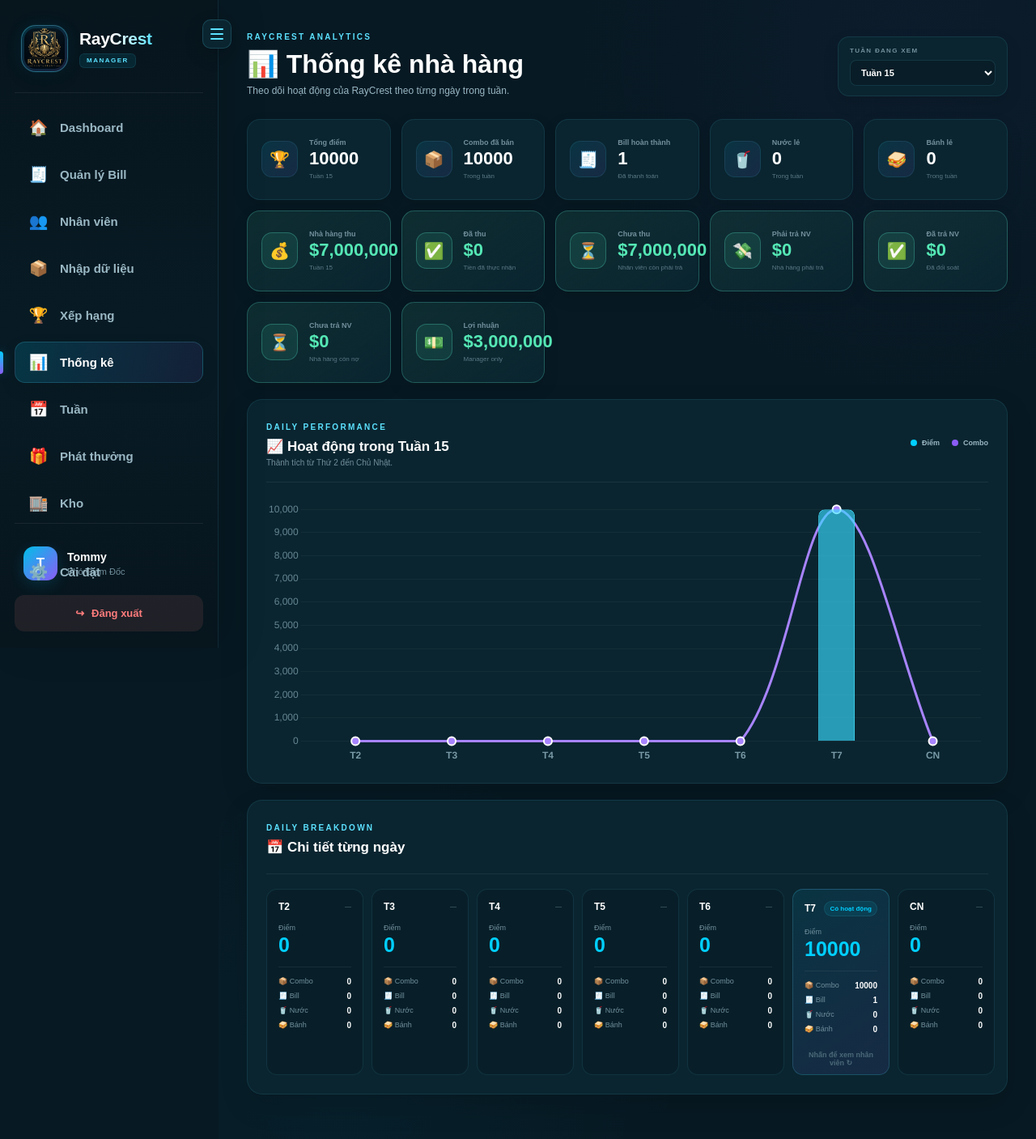
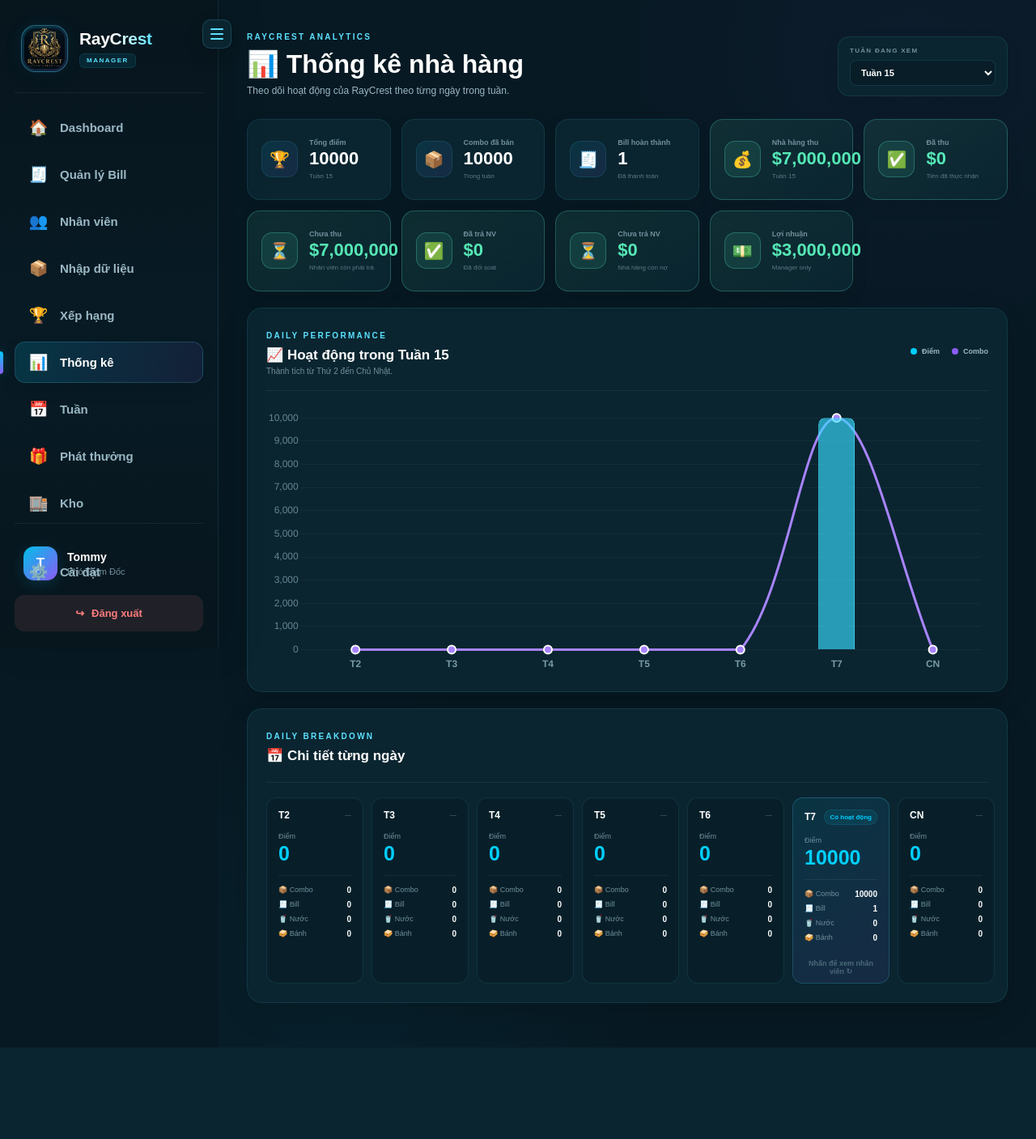
Before and after one commit to baophucnguyen761/RayCrestRestaurant, a Flask app: page /statistics in a window 1280 px wide. Shown: the whole page at 81% size. After the commit the page ends 1294 px from the top, so only its background shows below. Run offline with Flask 3, Linux system fonts and the light colour scheme; a user stored in the database is signed in; data comes from the database, SQL or seed files in the repository; data that the repository does not hold is empty; parts of the project's set-up code (start-up, migrations or seed data) failed here and were passed over.

Commit message:
Update statistics.html

```diff
--- a/templates/statistics.html
+++ b/templates/statistics.html
@@ -197,55 +197,6 @@
 
 
 
-        <div class="summary-card">
-
-            <div class="summary-icon">
-                🥤
-            </div>
-
-            <div>
-
-                <span>
-                    Nước lẻ
-                </span>
-
-                <strong>
-                    {{ total_water }}
-                </strong>
-
-                <small>
-                    Trong tuần
-                </small>
-
-            </div>
-
-        </div>
-
-
-
-        <div class="summary-card">
-
-            <div class="summary-icon">
-                🥪
-            </div>
-
-            <div>
-
-                <span>
-                    Bánh lẻ
-                </span>
-
-                <strong>
-                    {{ total_bread }}
-                </strong>
-
-                <small>
-                    Trong tuần
-                </small>
-
-            </div>
-
-        </div>
 
 
         {% if is_manager %}
@@ -311,27 +262,6 @@
 
                 <small>
                     Nhân viên còn phải trả
-                </small>
-            </div>
-
-        </div>
-
-
-        <div class="summary-card manager-money">
-
-            <div class="summary-icon">
-                💸
-            </div>
-
-            <div>
-                <span>Phải trả NV</span>
-
-                <strong>
-                    ${{ "{:,.0f}".format(total_staff_payable) }}
-                </strong>
-
-                <small>
-                    Nhà hàng phải trả
                 </small>
             </div>
 
```
